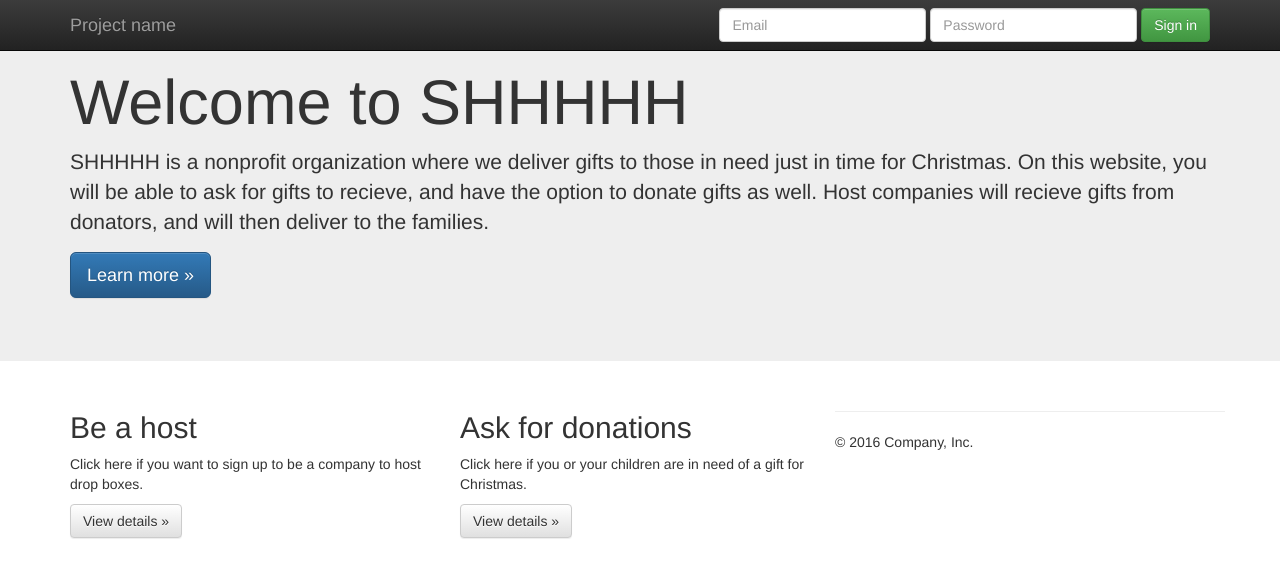
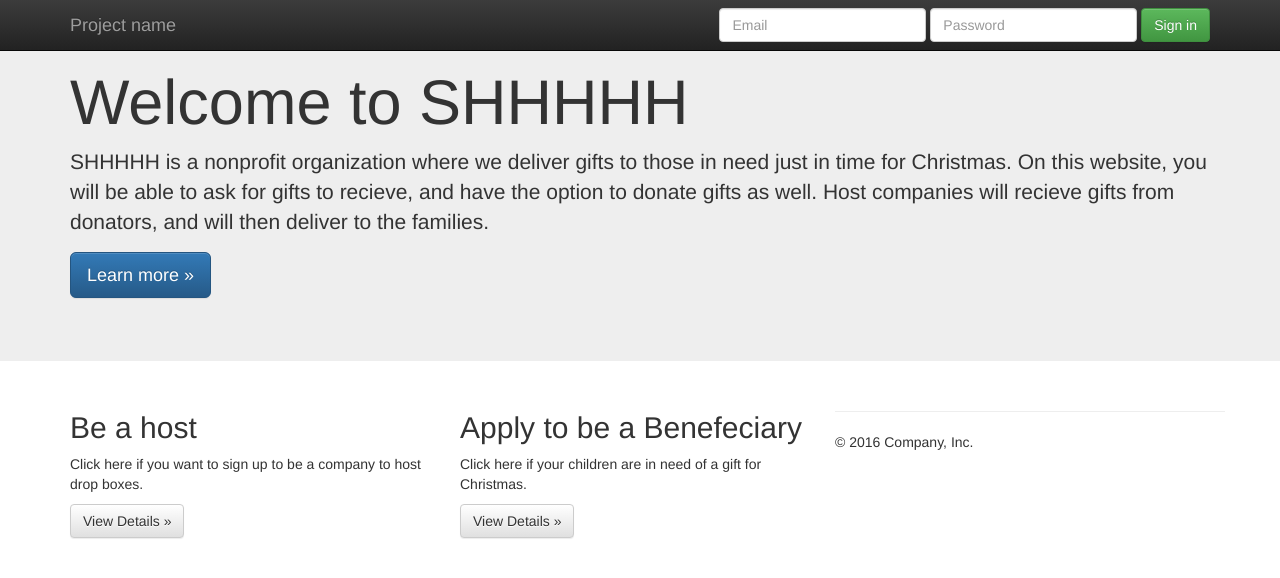
Before and after one commit to sidstriker101/SHH, a plain HTML site: page Index.html in a window 1280 px wide. Drawn offline with nearby package versions, Linux system fonts and the light colour scheme; a script that the page names is missing.

Commit message:
server code

```diff
--- a/Index.html
+++ b/Index.html
@@ -63,12 +63,12 @@
         <div class="col-md-4">
           <h2>Be a host</h2>
           <p>Click here if you want to sign up to be a company to host drop boxes. </p>
-          <p><a class="btn btn-default" href="#" role="button">View details &raquo;</a></p>
+          <p><a class="btn btn-default" href="/host.html" role="button">View Details &raquo;</a></p>
         </div>
         <div class="col-md-4">
-          <h2>Ask for donations</h2>
-          <p>Click here if you or your children are in need of a gift for Christmas. </p>
-          <p><a class="btn btn-default" href="#" role="button">View details &raquo;</a></p>
+          <h2>Apply to be a Benefeciary</h2>
+          <p>Click here if your children are in need of a gift for Christmas. </p>
+          <p><a class="btn btn-default" href="/recip.html" role="button">View Details &raquo;</a></p>
 
       </div>
 
```
Also changed, not shown: host.html (+1 -1 lines), recip.html (+6 -1 lines), 1 other file.
